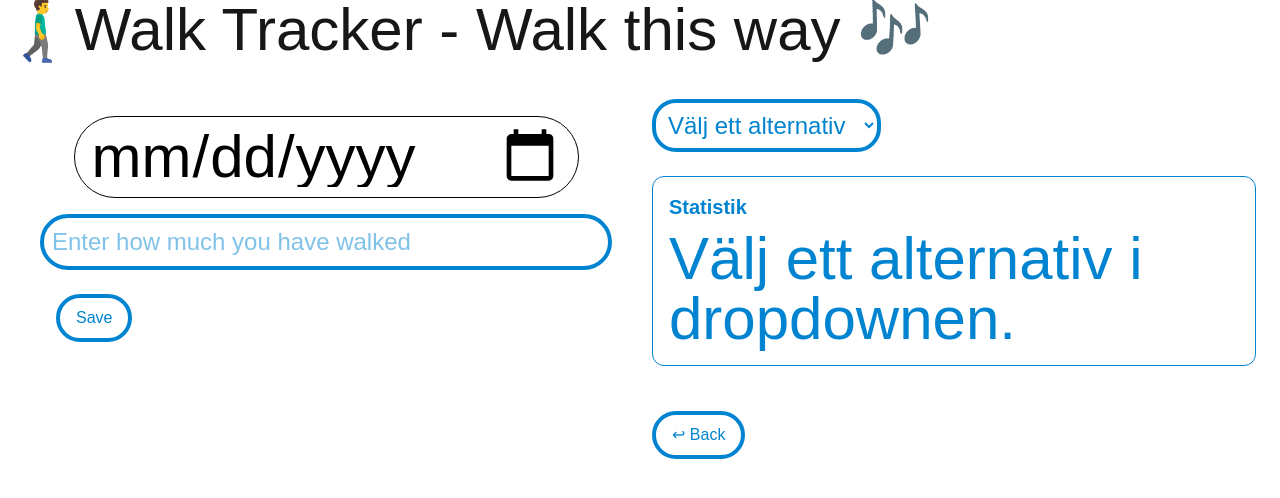
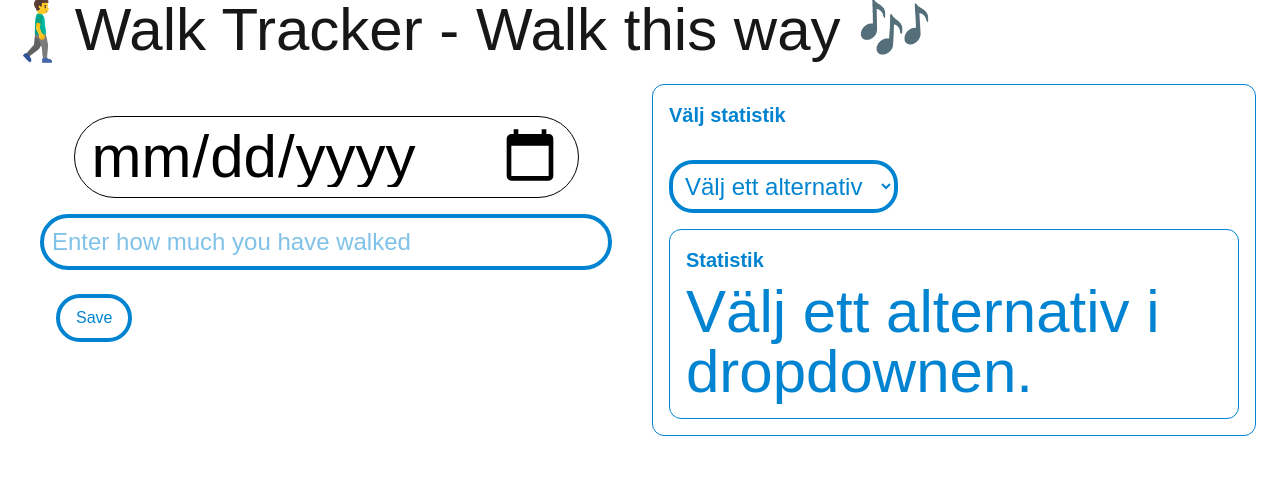
Before and after one commit to Zipelas/cypress-intro, a Next.js app: page /statistics in a window 1280 px wide. Shown: the top 498 px of the page. Built offline with nearby package versions, Linux system fonts and the light colour scheme.

Commit message:
changed onChange & InfoCard. added useEffect & useMemo

```diff
--- a/app/ui/stats-form.tsx
+++ b/app/ui/stats-form.tsx
@@ -1,49 +1,74 @@
 'use client';
 
-import { useMemo, useState } from 'react';
-import Link from 'next/link';
-import Dropdown from '../ui/dropdown';
-import InfoCard from '../ui/infocard';
-import Button from './button';
-
-const OPTIONS = [
-  { value: '', label: 'Välj ett alternativ' },
-  { value: 'avg', label: 'Gått i snitt' },
-  { value: 'monthly', label: 'Gått varje månad' },
-  { value: 'yearly', label: 'Gått totalt per år' },
-];
+import { useEffect, useMemo, useState } from 'react';
+import { loadWalks } from '../statistics/walkStore';
+import Dropdown from './dropdown';
+import InfoCard from './infocard';
 
 export default function StatsForm() {
+  const [choice, setChoice] = useState<'' | 'avg' | 'monthly' | 'yearly'>('');
+  const [walks, setWalks] = useState(() => loadWalks());
 
-  const [choice, setChoice] = useState<string>('');
+  useEffect(() => {
+    const refresh = () => setWalks(loadWalks());
+    refresh();
+    // lyssna på våra egna saves
+    window.addEventListener('walks-updated', refresh);
+    // lyssna på förändringar från andra tabs
+    window.addEventListener('storage', refresh);
+    return () => {
+      window.removeEventListener('walks-updated', refresh);
+      window.removeEventListener('storage', refresh);
+    };
+  }, []);
 
-  const choiceLabel = useMemo(
-    () => OPTIONS.find((o) => o.value === choice)?.label ?? 'Inget valt ännu',
-    [choice]
-  );
+  const { avgPerWalk, totalThisMonth, totalThisYear, count } = useMemo(() => {
+    const now = new Date();
+    const y = now.getFullYear();
+    const m = now.getMonth();
+
+    let total = 0;
+    let monthTotal = 0;
+    let yearTotal = 0;
+
+    for (const w of walks) {
+      const d = new Date(w.date + 'T00:00:00');
+      total += w.amount;
+      if (d.getFullYear() === y && d.getMonth() === m) monthTotal += w.amount;
+      if (d.getFullYear() === y) yearTotal += w.amount;
+    }
+
+    const avg = walks.length ? total / walks.length : 0;
+    return {
+      avgPerWalk: avg,
+      totalThisMonth: monthTotal,
+      totalThisYear: yearTotal,
+      count: walks.length,
+    };
+  }, [walks]);
 
   return (
-    <div className='space-y-6'>
+    <div className='p-4 space-y-4 rounded-xl border'>
+      <h2 className='text-xl font-semibold'>Välj statistik</h2>
+
       <Dropdown
         value={choice}
-        onChange={setChoice}
-        name='stat-select'>
-        {OPTIONS.map((o) => (
-          <option
-            key={o.value}
-            value={o.value}>
-            {o.label}
-          </option>
-        ))}
+        onChange={(v) => setChoice(v as '' | 'avg' | 'monthly' | 'yearly')}>
+        <option value=''>Välj ett alternativ</option>
+        <option value='avg'>Gått i snitt</option>
+        <option value='monthly'>Gått varje månad</option>
+        <option value='yearly'>Gått totalt per år</option>
       </Dropdown>
+
       <InfoCard
         choice={choice}
-        label={choiceLabel}
+        avgPerWalk={avgPerWalk}
+        totalThisMonth={totalThisMonth}
+        totalThisYear={totalThisYear}
+        count={count}
       />
-      <Link href='/'>
-        <Button>↩ Back</Button>
-      </Link>
     </div>
+    // <Button>↩ Back</Button>
     // <div className=' text-sky-600 text-2xl border-4 border-sky-600 rounded-4xl p-2 m-2'>
     //   TEST
     //   {/* {props.children} */}
```
